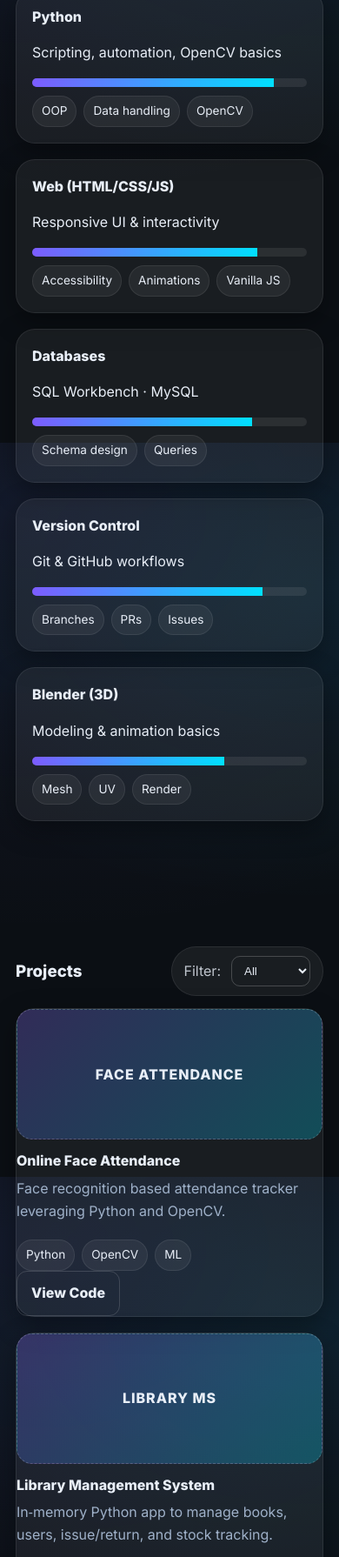
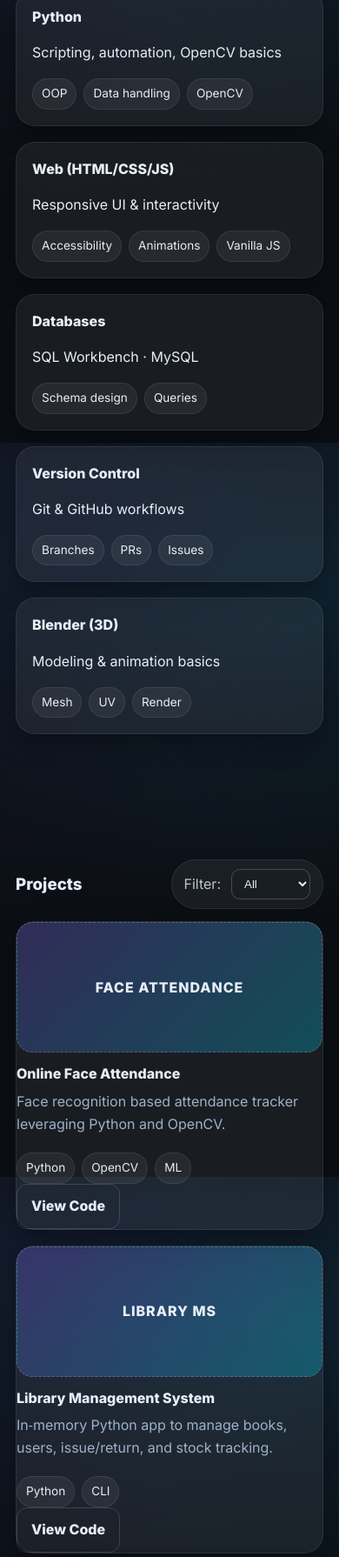
Before and after one commit to RED-HORNET/portfolio, a plain HTML site: page index.html in a window 390 px wide. Shown: the part 1179-2969 px from the top of the page at 87% size. Drawn offline with Linux system fonts and the light colour scheme.

Commit message:
3rd trial

```diff
--- a/index.html
+++ b/index.html
@@ -64,8 +64,6 @@
     .skills{grid-template-columns:repeat(auto-fit,minmax(220px,1fr))}
     .skill{padding:18px; position:relative; overflow:hidden}
     .skill h4{margin:0 0 4px 0}
-    .meter{height:10px; border-radius:999px; background:rgba(255,255,255,.08); overflow:hidden}
-    .meter span{display:block; height:100%; width:0; background:linear-gradient(90deg,var(--accent),var(--accent-2))}
     .tags{display:flex; flex-wrap:wrap; gap:8px; margin-top:10px}
     .tag{padding:6px 10px; border-radius:999px; background:rgba(255,255,255,.06); font-size:.85rem; border:1px solid rgba(255,255,255,.08)}
 
@@ -151,31 +149,26 @@
         <article class="card skill">
           <h4>Python</h4>
           <p class="muted">Scripting, automation, OpenCV basics</p>
-          <div class="meter" data-val="88"><span></span></div>
           <div class="tags"><span class="tag">OOP</span><span class="tag">Data handling</span><span class="tag">OpenCV</span></div>
         </article>
         <article class="card skill">
           <h4>Web (HTML/CSS/JS)</h4>
           <p class="muted">Responsive UI & interactivity</p>
-          <div class="meter" data-val="82"><span></span></div>
           <div class="tags"><span class="tag">Accessibility</span><span class="tag">Animations</span><span class="tag">Vanilla JS</span></div>
         </article>
         <article class="card skill">
           <h4>Databases</h4>
           <p class="muted">SQL Workbench · MySQL</p>
-          <div class="meter" data-val="80"><span></span></div>
           <div class="tags"><span class="tag">Schema design</span><span class="tag">Queries</span></div>
         </article>
         <article class="card skill">
           <h4>Version Control</h4>
           <p class="muted">Git & GitHub workflows</p>
-          <div class="meter" data-val="84"><span></span></div>
           <div class="tags"><span class="tag">Branches</span><span class="tag">PRs</span><span class="tag">Issues</span></div>
         </article>
         <article class="card skill">
           <h4>Blender (3D)</h4>
           <p class="muted">Modeling & animation basics</p>
-          <div class="meter" data-val="70"><span></span></div>
           <div class="tags"><span class="tag">Mesh</span><span class="tag">UV</span><span class="tag">Render</span></div>
         </article>
       </div>
@@ -202,7 +195,7 @@
           <p>Face recognition based attendance tracker leveraging Python and OpenCV.</p>
           <div class="tags"><span class="tag">Python</span><span class="tag">OpenCV</span><span class="tag">ML</span></div>
           <div style="margin-top:auto; display:flex; gap:10px">
-            <a class="btn ghost" href="https://github.com/RED-HORNET?tab=repositories" target="_blank">View Code</a>
+            <a class="btn ghost" href="https://github.com/RED-HORNET/face" target="_blank">View Code</a>
           </div>
         </article>
         <article class="card proj" data-tags="python">
@@ -210,6 +203,9 @@
           <h4>Library Management System</h4>
           <p>In‑memory Python app to manage books, users, issue/return, and stock tracking.</p>
           <div class="tags"><span class="tag">Python</span><span class="tag">CLI</span></div>
+          <div style="margin-top:auto; display:flex; gap:10px">
+            <a class="btn ghost" href="https://github.com/RED-HORNET/library_management_system" target="_blank">View Code</a>
+          </div>
         </article>
         <article class="card proj" data-tags="web">
           <div class="thumb">WEB UI</div>
@@ -252,55 +248,4 @@
           <h4>Links</h4>
           <p><strong>GitHub:</strong> <a href="https://github.com/RED-HORNET?tab=repositories" target="_blank">github.com/RED‑HORNET</a></p>
           <p><strong>LinkedIn:</strong> <a href="https://www.linkedin.com/in/anik-das-94193034b/" target="_blank">linkedin.com/in/anik-das-94193034b</a></p>
-          <p><strong>Phone:</strong> <a href="tel:+919692513701">+91 96925 13701</a></p>
-          <p><strong>Location:</strong> Panposh, Rourkela, Odisha</p>
-        </div>
-      </div>
-    </section>
-  </main>
-
-  <footer>
-    <div class="container">© <span id="year"></span> · Built with HTML, CSS & JS · Anik Das</div>
-  </footer>
-
-  <script>
-    // Active nav link on scroll
-    const sections = [...document.querySelectorAll('main section')];
-    const navLinks = [...document.querySelectorAll('.links a')];
-    const setActive = () => {
-      const y = window.scrollY + 120;
-      const id = sections.findLast?.(s => s.offsetTop <= y)?.id || sections[0].id;
-      navLinks.forEach(a => a.classList.toggle('active', a.getAttribute('href') === '#' + id));
-    };
-    document.addEventListener('scroll', setActive, {passive:true});
-    setActive();
-
-    // Animate skill meters
-    const meters = document.querySelectorAll('.meter');
-    const obs = new IntersectionObserver((entries)=>{
-      entries.forEach(e=>{
-        if(e.isIntersecting){
-          const v = e.target.getAttribute('data-val') || 60;
-          e.target.querySelector('span').style.width = v + '%';
-          obs.unobserve(e.target);
-        }
-      })
-    }, {threshold:.5});
-    meters.forEach(m=>obs.observe(m));
-
-    // Project filter
-    const filter = document.getElementById('filter');
-    const grid = document.getElementById('projectGrid');
-    filter.addEventListener('change', ()=>{
-      const val = filter.value;
-      grid.querySelectorAll('.proj').forEach(card=>{
-        const show = val === 'all' || card.dataset.tags.includes(val);
-        card.style.display = show ? 'flex' : 'none';
-      })
-    });
-
-    // Year
-    document.getElementById('year').textContent = new Date().getFullYear();
-  </script>
-</body>
-</html>
+          <p><strong>Phone:</strong> <a href="tel:+91 9692513701">+91 9692513701</a></p>
```
